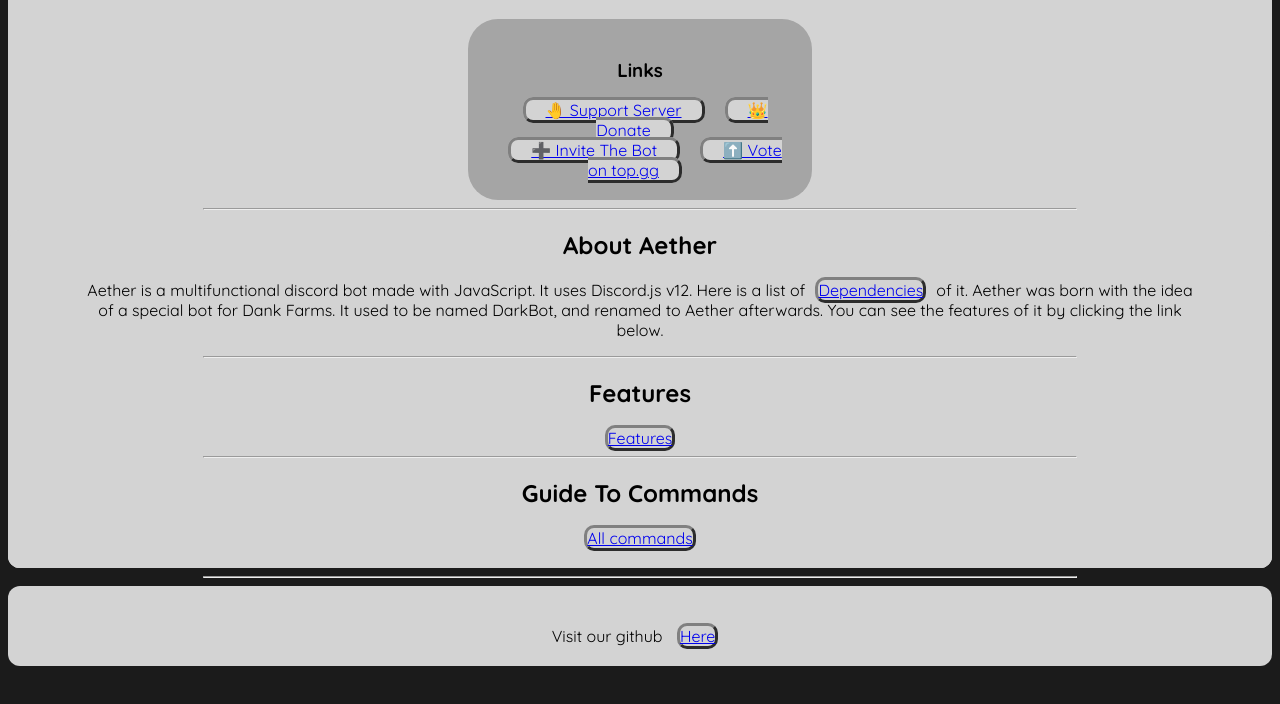
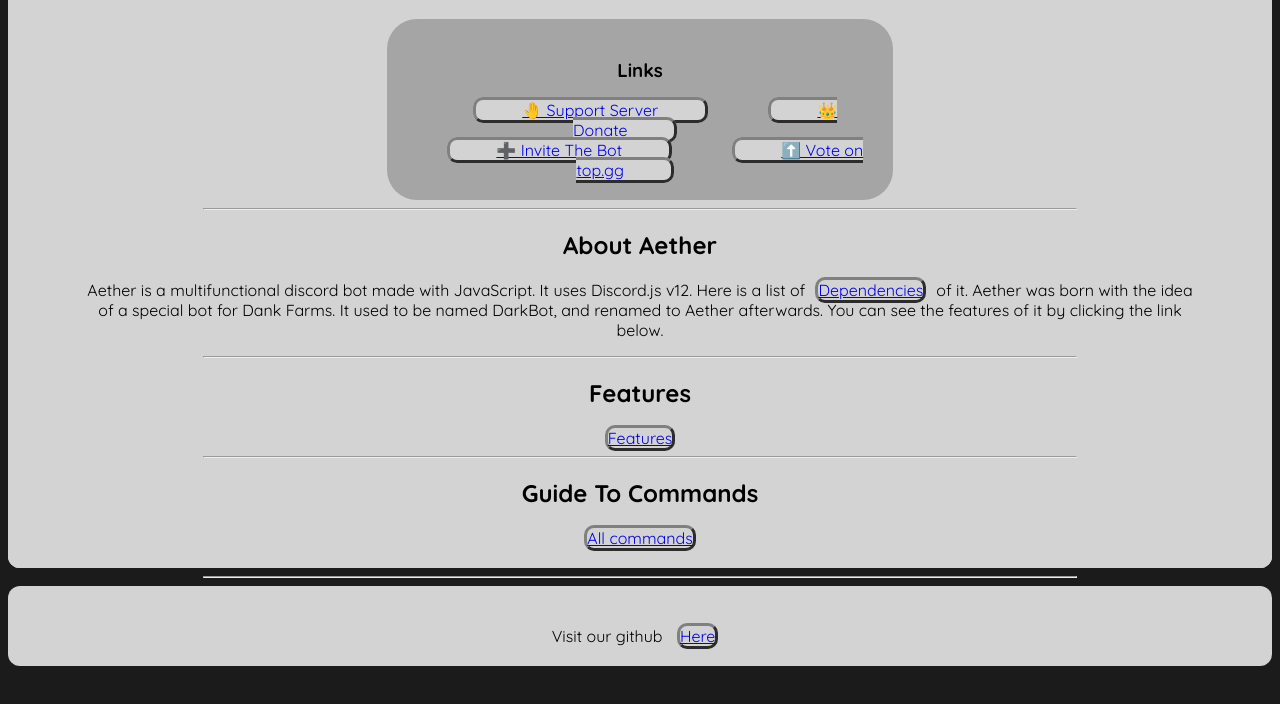
Before and after one commit to Darkgoatie/Aether-Docs, a React app: page /home in a window 1280 px wide. Shown: the part 64-768 px from the top of the page. Built offline with nearby package versions, Linux system fonts and the light colour scheme.

Commit message:
Update index.css

```diff
--- a/src/index.css
+++ b/src/index.css
@@ -43,15 +43,15 @@
 .NavBar {
   background-color: rgb(165, 165, 165);
   border-radius: 30px;
-  margin-left: 460px;
-  margin-right: 460px;
+  margin-left: 30%;
+  margin-right: 30%;
   padding: 20px;
 }
 
 .NavBar a {
-  padding-right: 20px;
-  padding-left: 20px;
-  margin: 10px;
+  padding-right: 10%;
+  padding-left: 10%;
+  margin: 30px;
   max-width: 100px;
   max-height: 20px;
   min-width: 100px;
```
